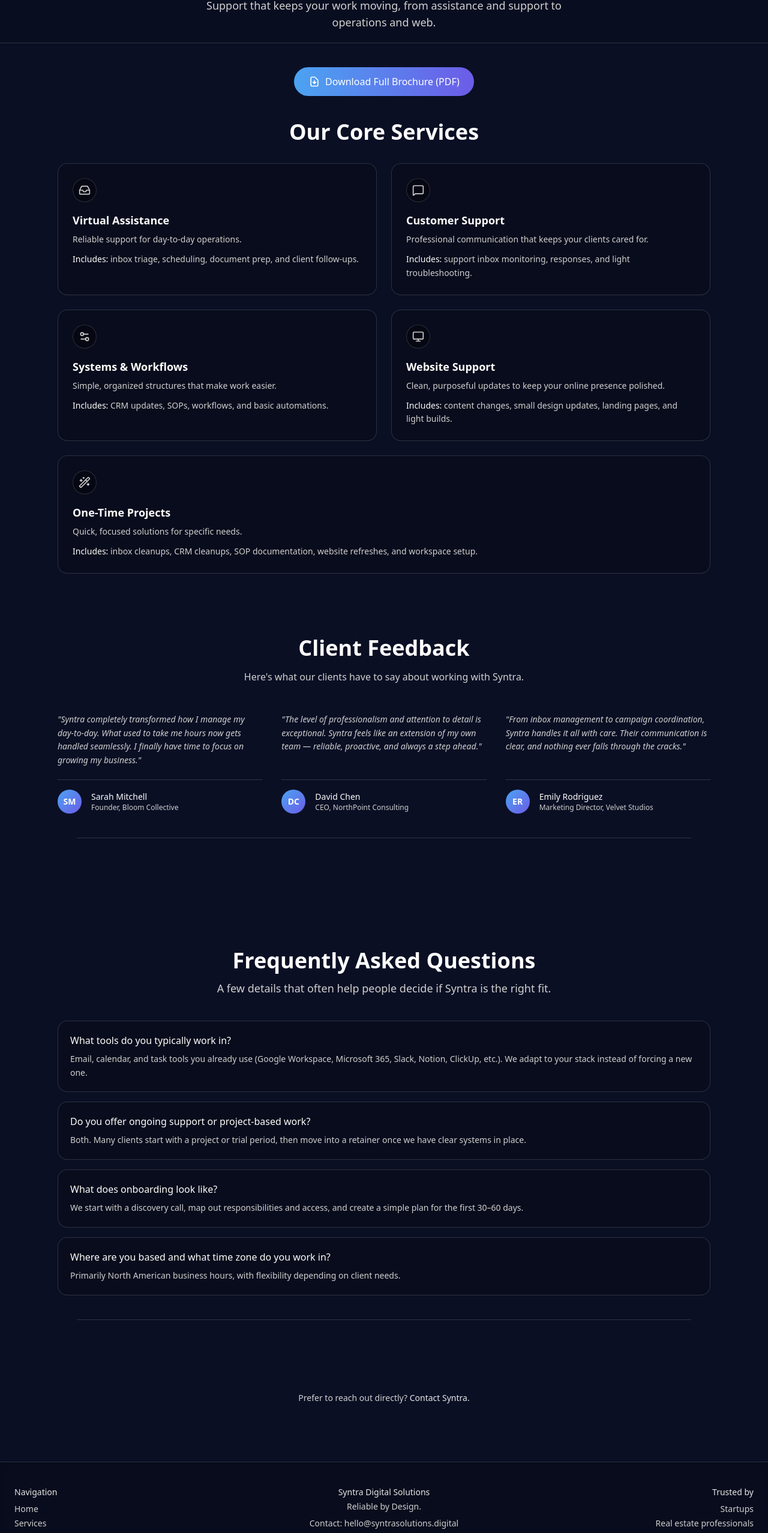
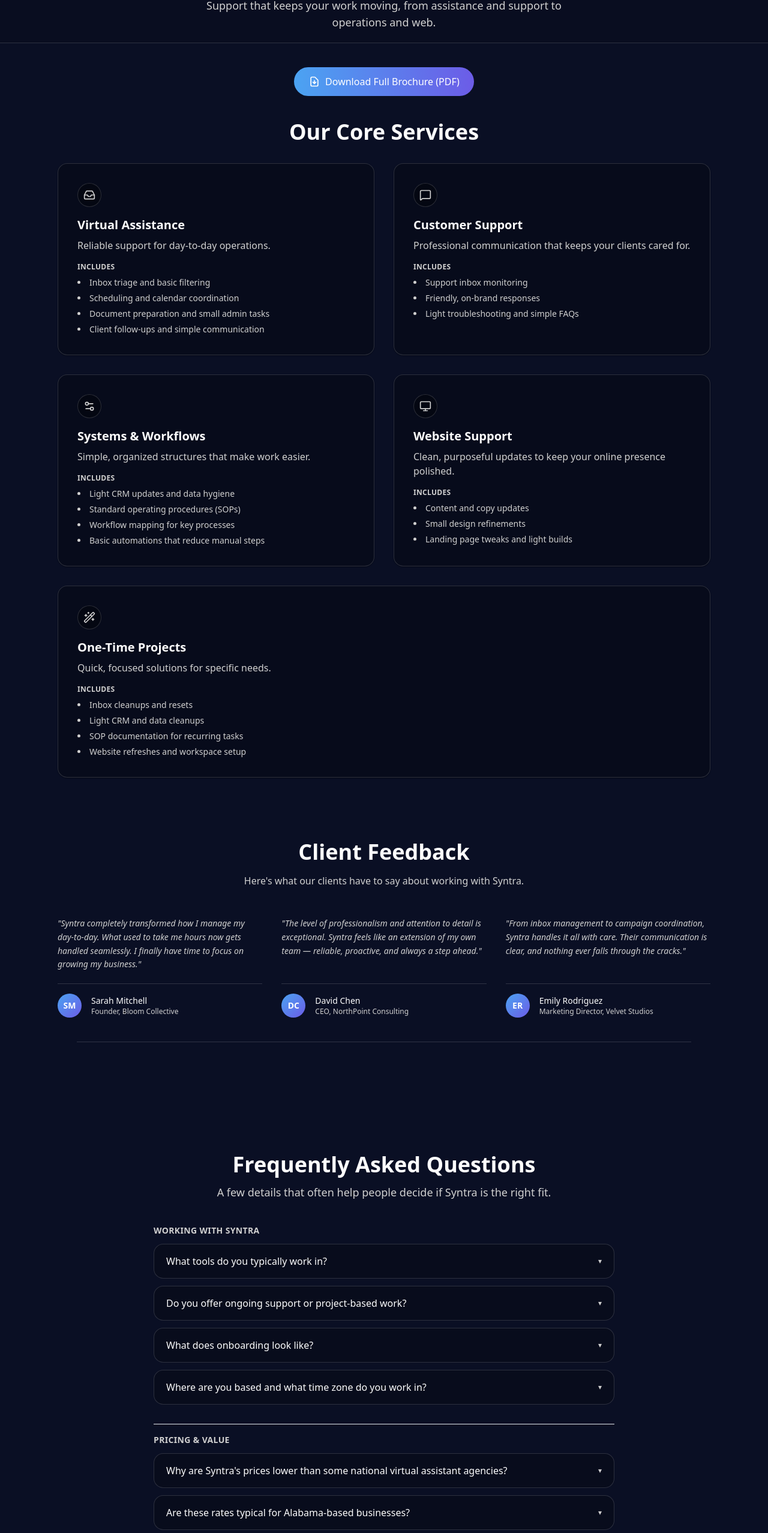
Before and after one commit to leeeeesamo/syntra-studio-site, a Next.js app: page /services in a window 1280 px wide. Shown: the part 230-2785 px from the top of the page at 60% size. Built offline with nearby package versions, Linux system fonts and the light colour scheme.

Commit message:
updated all icons on all pages; updated pricing and added faq questions

```diff
--- a/app/page.jsx
+++ b/app/page.jsx
@@ -2,7 +2,7 @@
 import HeroSection from "@/components/HeroSection";
 import ServicesSection from "@/components/ServicesSection";
 import HowItWorksSection from "@/components/HowItWorksSection";
-import { CheckCircle2, ListChecks, Link2, LayoutTemplate } from "lucide-react";
+import { CheckCircle2, ListChecks, Link2, LayoutTemplate, MessageSquare } from "lucide-react";
 
 export default function HomePage() {
   return (
@@ -77,7 +77,9 @@ export default function HomePage() {
 
         <div className="mt-10 grid gap-8 md:grid-cols-3">
           <div className="rounded-2xl bg-black/20 border border-[var(--syntra-border-soft)] p-6 text-left">
-            <div className="text-2xl">🗂️</div>
+            <div className="inline-flex h-9 w-9 items-center justify-center rounded-full bg-black/30 border border-[var(--syntra-border-soft)]">
+              <ListChecks className="w-5 h-5 text-[var(--syntra-text-muted)]" />
+            </div>
             <h3 className="mt-4 font-semibold text-lg text-[var(--syntra-heading)]">
               Structure
             </h3>
@@ -90,7 +92,9 @@ export default function HomePage() {
           </div>
 
           <div className="rounded-2xl bg-black/20 border border-[var(--syntra-border-soft)] p-6 text-left">
-            <div className="text-2xl">💬</div>
+            <div className="inline-flex h-9 w-9 items-center justify-center rounded-full bg-black/30 border border-[var(--syntra-border-soft)]">
+              <MessageSquare className="w-5 h-5 text-[var(--syntra-text-muted)]" />
+            </div>
             <h3 className="mt-4 font-semibold text-lg text-[var(--syntra-heading)]">
               Clear Communication
             </h3>
@@ -102,7 +106,9 @@ export default function HomePage() {
           </div>
 
           <div className="rounded-2xl bg-black/20 border border-[var(--syntra-border-soft)] p-6 text-left">
-            <div className="text-2xl">🤝</div>
+            <div className="inline-flex h-9 w-9 items-center justify-center rounded-full bg-black/30 border border-[var(--syntra-border-soft)]">
+              <CheckCircle2 className="w-5 h-5 text-[var(--syntra-text-muted)]" />
+            </div>
             <h3 className="mt-4 font-semibold text-lg text-[var(--syntra-heading)]">
               Genuine Care
             </h3>
--- a/app/services/page.jsx
+++ b/app/services/page.jsx
@@ -46,85 +46,113 @@ export default function ServicesPage() {
           </h2>
         </div>
 
-        <div className="mt-8 grid grid-cols-1 md:grid-cols-2 gap-6">
-          <article className="rounded-2xl bg-black/20 border border-[var(--syntra-border-soft)] p-6 text-left">
+        <div className="mt-8 grid grid-cols-1 md:grid-cols-2 gap-6 lg:gap-8">
+          {/* Virtual Assistance */}
+          <article className="rounded-2xl bg-black/25 border border-[var(--syntra-border-soft)] p-6 sm:p-7 md:p-8 text-left shadow-sm shadow-black/40 flex flex-col">
             <div className="mb-4 inline-flex h-10 w-10 items-center justify-center rounded-full bg-black/30 border border-[var(--syntra-border-soft)]">
               <Inbox className="w-5 h-5 text-[var(--syntra-text-muted)]" />
             </div>
-            <h3 className="text-lg font-semibold text-[var(--syntra-heading)]">
+            <h3 className="text-xl font-semibold text-[var(--syntra-heading)]">
               Virtual Assistance
             </h3>
-            <p className="mt-2 text-sm text-[var(--syntra-text-muted)]">
+            <p className="mt-2 text-sm sm:text-base text-[var(--syntra-text-muted)]">
               Reliable support for day-to-day operations.
             </p>
-            <p className="mt-3 text-sm text-[var(--syntra-text-muted)] leading-relaxed">
-              <span className="font-medium text-[var(--syntra-heading)]">Includes:</span> inbox triage,
-              scheduling, document prep, and client follow-ups.
+            <p className="mt-4 text-[11px] sm:text-xs font-semibold text-[var(--syntra-text-muted)] uppercase tracking-wide">
+              Includes
             </p>
+            <ul className="mt-2 space-y-1.5 text-sm text-[var(--syntra-text-muted)] list-disc list-inside">
+              <li>Inbox triage and basic filtering</li>
+              <li>Scheduling and calendar coordination</li>
+              <li>Document preparation and small admin tasks</li>
+              <li>Client follow-ups and simple communication</li>
+            </ul>
           </article>
 
-          <article className="rounded-2xl bg-black/20 border border-[var(--syntra-border-soft)] p-6 text-left">
+          {/* Customer Support */}
+          <article className="rounded-2xl bg-black/25 border border-[var(--syntra-border-soft)] p-6 sm:p-7 md:p-8 text-left shadow-sm shadow-black/40 flex flex-col">
             <div className="mb-4 inline-flex h-10 w-10 items-center justify-center rounded-full bg-black/30 border border-[var(--syntra-border-soft)]">
               <MessageSquare className="w-5 h-5 text-[var(--syntra-text-muted)]" />
             </div>
-            <h3 className="text-lg font-semibold text-[var(--syntra-heading)]">
+            <h3 className="text-xl font-semibold text-[var(--syntra-heading)]">
               Customer Support
             </h3>
-            <p className="mt-2 text-sm text-[var(--syntra-text-muted)]">
+            <p className="mt-2 text-sm sm:text-base text-[var(--syntra-text-muted)]">
               Professional communication that keeps your clients cared for.
             </p>
-            <p className="mt-3 text-sm text-[var(--syntra-text-muted)] leading-relaxed">
-              <span className="font-medium text-[var(--syntra-heading)]">Includes:</span> support inbox
-              monitoring, responses, and light troubleshooting.
+            <p className="mt-4 text-[11px] sm:text-xs font-semibold text-[var(--syntra-text-muted)] uppercase tracking-wide">
+              Includes
             </p>
+            <ul className="mt-2 space-y-1.5 text-sm text-[var(--syntra-text-muted)] list-disc list-inside">
+              <li>Support inbox monitoring</li>
+              <li>Friendly, on-brand responses</li>
+              <li>Light troubleshooting and simple FAQs</li>
+            </ul>
           </article>
 
-          <article className="rounded-2xl bg-black/20 border border-[var(--syntra-border-soft)] p-6 text-left">
+          {/* Systems & Workflows */}
+          <article className="rounded-2xl bg-black/25 border border-[var(--syntra-border-soft)] p-6 sm:p-7 md:p-8 text-left shadow-sm shadow-black/40 flex flex-col">
             <div className="mb-4 inline-flex h-10 w-10 items-center justify-center rounded-full bg-black/30 border border-[var(--syntra-border-soft)]">
               <Settings2 className="w-5 h-5 text-[var(--syntra-text-muted)]" />
             </div>
-            <h3 className="text-lg font-semibold text-[var(--syntra-heading)]">
+            <h3 className="text-xl font-semibold text-[var(--syntra-heading)]">
               Systems &amp; Workflows
             </h3>
-            <p className="mt-2 text-sm text-[var(--syntra-text-muted)]">
+            <p className="mt-2 text-sm sm:text-base text-[var(--syntra-text-muted)]">
               Simple, organized structures that make work easier.
             </p>
-            <p className="mt-3 text-sm text-[var(--syntra-text-muted)] leading-relaxed">
-              <span className="font-medium text-[var(--syntra-heading)]">Includes:</span> CRM updates, SOPs,
-              workflows, and basic automations.
+            <p className="mt-4 text-[11px] sm:text-xs font-semibold text-[var(--syntra-text-muted)] uppercase tracking-wide">
+              Includes
             </p>
+            <ul className="mt-2 space-y-1.5 text-sm text-[var(--syntra-text-muted)] list-disc list-inside">
+              <li>Light CRM updates and data hygiene</li>
+              <li>Standard operating procedures (SOPs)</li>
+              <li>Workflow mapping for key processes</li>
+              <li>Basic automations that reduce manual steps</li>
+            </ul>
           </article>
 
-          <article className="rounded-2xl bg-black/20 border border-[var(--syntra-border-soft)] p-6 text-left">
+          {/* Website Support */}
+          <article className="rounded-2xl bg-black/25 border border-[var(--syntra-border-soft)] p-6 sm:p-7 md:p-8 text-left shadow-sm shadow-black/40 flex flex-col">
             <div className="mb-4 inline-flex h-10 w-10 items-center justify-center rounded-full bg-black/30 border border-[var(--syntra-border-soft)]">
               <Monitor className="w-5 h-5 text-[var(--syntra-text-muted)]" />
             </div>
-            <h3 className="text-lg font-semibold text-[var(--syntra-heading)]">
+            <h3 className="text-xl font-semibold text-[var(--syntra-heading)]">
               Website Support
             </h3>
-            <p className="mt-2 text-sm text-[var(--syntra-text-muted)]">
+            <p className="mt-2 text-sm sm:text-base text-[var(--syntra-text-muted)]">
               Clean, purposeful updates to keep your online presence polished.
             </p>
-            <p className="mt-3 text-sm text-[var(--syntra-text-muted)] leading-relaxed">
-              <span className="font-medium text-[var(--syntra-heading)]">Includes:</span> content changes,
-              small design updates, landing pages, and light builds.
+            <p className="mt-4 text-[11px] sm:text-xs font-semibold text-[var(--syntra-text-muted)] uppercase tracking-wide">
+              Includes
             </p>
+            <ul className="mt-2 space-y-1.5 text-sm text-[var(--syntra-text-muted)] list-disc list-inside">
+              <li>Content and copy updates</li>
+              <li>Small design refinements</li>
+              <li>Landing page tweaks and light builds</li>
+            </ul>
           </article>
 
-          <article className="rounded-2xl bg-black/20 border border-[var(--syntra-border-soft)] p-6 text-left md:col-span-2">
+          {/* One-Time Projects */}
+          <article className="rounded-2xl bg-black/25 border border-[var(--syntra-border-soft)] p-6 sm:p-7 md:p-8 text-left shadow-sm shadow-black/40 flex flex-col md:col-span-2">
             <div className="mb-4 inline-flex h-10 w-10 items-center justify-center rounded-full bg-black/30 border border-[var(--syntra-border-soft)]">
               <Wand2 className="w-5 h-5 text-[var(--syntra-text-muted)]" />
             </div>
-            <h3 className="text-lg font-semibold text-[var(--syntra-heading)]">
+            <h3 className="text-xl font-semibold text-[var(--syntra-heading)]">
               One-Time Projects
             </h3>
-            <p className="mt-2 text-sm text-[var(--syntra-text-muted)]">
+            <p className="mt-2 text-sm sm:text-base text-[var(--syntra-text-muted)]">
               Quick, focused solutions for specific needs.
             </p>
-            <p className="mt-3 text-sm text-[var(--syntra-text-muted)] leading-relaxed">
-              <span className="font-medium text-[var(--syntra-heading)]">Includes:</span> inbox cleanups, CRM
-              cleanups, SOP documentation, website refreshes, and workspace setup.
+            <p className="mt-4 text-[11px] sm:text-xs font-semibold text-[var(--syntra-text-muted)] uppercase tracking-wide">
+              Includes
             </p>
+            <ul className="mt-2 space-y-1.5 text-sm text-[var(--syntra-text-muted)] list-disc list-inside">
+              <li>Inbox cleanups and resets</li>
+              <li>Light CRM and data cleanups</li>
+              <li>SOP documentation for recurring tasks</li>
+              <li>Website refreshes and workspace setup</li>
+            </ul>
           </article>
         </div>
       </section>
--- a/components/ServicesFAQ.jsx
+++ b/components/ServicesFAQ.jsx
@@ -1,4 +1,4 @@
-const faqs = [
+const workingFaqs = [
   {
     q: "What tools do you typically work in?",
     a: "Email, calendar, and task tools you already use (Google Workspace, Microsoft 365, Slack, Notion, ClickUp, etc.). We adapt to your stack instead of forcing a new one.",
@@ -17,6 +17,49 @@ const faqs = [
   },
 ];
 
+const pricingFaqs = [
+  {
+    q: "Why are Syntra's prices lower than some national virtual assistant agencies?",
+    a: "We intentionally keep our pricing approachable for small businesses and service-based professionals. Our goal is to provide high-quality support without the inflated overhead you see in large agencies. You receive dedicated, personalized service — not a rotating support team — and you only pay for what you actually need.",
+  },
+  {
+    q: "Are these rates typical for Alabama-based businesses?",
+    a: "Yes. Alabama small businesses generally invest $300–$1,500 per month for remote administrative or operational support. Our pricing aligns with local expectations while still reflecting the value of digital, operational, and website-focused support.",
+  },
+  {
+    q: "How do your prices compare to national VA/OBM providers?",
+    a: "Most national providers charge between $1,200–$2,500+ for similar monthly support. By comparison, Syntra's packages come in roughly 10–25% below national averages, keeping our services competitive while maintaining strong value and expertise.",
+  },
+  {
+    q: "Do lower prices mean lower quality?",
+    a: "Not at all. We operate with lower overhead and streamlined systems, which lets us offer competitive pricing without sacrificing quality. Our focus is on reliability, proactive support, and clear communication — not volume-based agency work.",
+  },
+  {
+    q: "Can your prices increase as my business grows?",
+    a: "Only if your workload increases beyond your current package. We review needs together and adjust as your operations evolve, and you'll never be pushed into a higher tier unless it genuinely makes sense for your work level.",
+  },
+  {
+    q: "Do you offer hourly rates?",
+    a: "Syntra does not rely on hourly billing, but certain project-based or overflow tasks can be quoted hourly when needed. Our standard model is retainer-based because it gives you predictable monthly support and fewer surprises.",
+  },
+  {
+    q: "What makes Syntra more cost-effective than hiring an employee?",
+    a: "With Syntra, you avoid payroll taxes, benefits, and insurance costs, and you don't pay for downtime during slow periods. You get flexible support that scales with your workload and only pay for the services you actually use — not a full-time seat.",
+  },
+  {
+    q: "Do you offer custom packages if none of your tiers fit my budget?",
+    a: "Yes. We can create a custom package that fits your needs and stays below your maximum monthly spend. This flexibility helps new or small businesses access high-quality support without stretching their budget.",
+  },
+  {
+    q: "Are these startup-friendly prices permanent?",
+    a: "This pricing model was intentionally designed for Syntra's startup phase — approachable, sustainable, and competitive. As client volume, demand, and expertise grow, pricing may adjust in small increments, but early clients benefit from price protection and loyalty-style pricing.",
+  },
+  {
+    q: "How do I know which package is the best value for me?",
+    a: "A quick discovery call helps identify where your time is slipping and what tasks need the most support. From there, we recommend the package that gives you the best balance of coverage and affordability — without overselling or overscoping.",
+  },
+];
+
 export default function ServicesFAQ() {
   return (
     <section className="py-20 px-4 sm:px-6 lg:px-8 max-w-6xl mx-auto">
@@ -27,20 +70,62 @@ export default function ServicesFAQ() {
         A few details that often help people decide if Syntra is the right fit.
       </p>
 
-      <div className="space-y-4">
-        {faqs.map((item) => (
-          <div
+      <div className="space-y-8 max-w-3xl mx-auto">
+        <div>
+          <h3 className="text-xs sm:text-sm font-semibold tracking-wide uppercase text-[var(--syntra-text-muted)]">
+            Working with Syntra
+          </h3>
+          <div className="mt-3 space-y-3">
+            {workingFaqs.map((item) => (
+              <details
                 key={item.q}
-            className="rounded-2xl bg-black/20 border border-[var(--syntra-border-soft)] p-5"
+                className="group rounded-2xl bg-black/20 border border-[var(--syntra-border-soft)] px-4 py-3 sm:px-5 sm:py-4"
               >
-            <h3 className="font-medium text-[var(--syntra-heading)] text-sm sm:text-base mb-2">
+                <summary className="flex items-center justify-between cursor-pointer list-none">
+                  <h4 className="font-medium text-[var(--syntra-heading)] text-sm sm:text-base pr-4">
                     {item.q}
-            </h3>
+                  </h4>
+                  <span className="ml-2 text-xs text-[var(--syntra-text-muted)] transition-transform group-open:rotate-180">
+                    ▾
+                  </span>
+                </summary>
+                <div className="mt-3">
                   <p className="text-[var(--syntra-text-muted)] text-sm leading-relaxed">
                     {item.a}
                   </p>
                 </div>
+              </details>
             ))}
+          </div>
+        </div>
+
+        <div className="pt-4 border-t border-[var(--syntra-border-soft)]/60">
+          <h3 className="text-xs sm:text-sm font-semibold tracking-wide uppercase text-[var(--syntra-text-muted)]">
+            Pricing &amp; Value
+          </h3>
+          <div className="mt-3 space-y-3">
+            {pricingFaqs.map((item) => (
+              <details
+                key={item.q}
+                className="group rounded-2xl bg-black/20 border border-[var(--syntra-border-soft)] px-4 py-3 sm:px-5 sm:py-4"
+              >
+                <summary className="flex items-center justify-between cursor-pointer list-none">
+                  <h4 className="font-medium text-[var(--syntra-heading)] text-sm sm:text-base pr-4">
+                    {item.q}
+                  </h4>
+                  <span className="ml-2 text-xs text-[var(--syntra-text-muted)] transition-transform group-open:rotate-180">
+                    ▾
+                  </span>
+                </summary>
+                <div className="mt-3">
+                  <p className="text-[var(--syntra-text-muted)] text-sm leading-relaxed">
+                    {item.a}
+                  </p>
+                </div>
+              </details>
+            ))}
+          </div>
+        </div>
       </div>
 
       <div className="mt-10 border-t border-[var(--syntra-border-soft)] max-w-5xl mx-auto" />
--- a/components/ServicesSection.jsx
+++ b/components/ServicesSection.jsx
@@ -1,4 +1,5 @@
 import Link from "next/link";
+import { Inbox, MessageSquare, Settings2, Monitor } from "lucide-react";
 
 const services = [
   {
@@ -7,7 +8,7 @@ const services = [
     body:
       'Inbox, calendars, travel, vendor coordination, and project admin handled with proactive communication.',
     badge: 'Founders & execs',
-    icon: '🗂️',
+    Icon: Inbox,
   },
   {
     title: 'Customer Service Support',
@@ -15,7 +16,7 @@ const services = [
     body:
       'Email, chat, and phone support with a calm, empathetic tone and documented processes for your team.',
     badge: 'CX & retention',
-    icon: '💬',
+    Icon: MessageSquare,
   },
   {
     title: 'Operations & Systems Support',
@@ -23,7 +24,7 @@ const services = [
     body:
       'Internal workflows, documentation, reporting, and back-office ops that keep everything moving.',
     badge: 'Ops & systems',
-    icon: '⚙️',
+    Icon: Settings2,
   },
   {
     title: 'Web Design & Digital Presence',
@@ -31,7 +32,7 @@ const services = [
     body:
       'Clean, responsive sites that reflect your brand and make it easy for clients and customers to work with you.',
     badge: 'Web & brand',
-    icon: '🌐',
+    Icon: Monitor,
   },
 ];
 
@@ -46,7 +47,9 @@ export default function ServicesSection() {
       </p>
 
       <div className="grid grid-cols-1 md:grid-cols-2 gap-6">
-        {services.map((service) => (
+        {services.map((service) => {
+          const Icon = service.Icon;
+          return (
           <Link
             key={service.title}
             href={service.href}
@@ -56,7 +59,9 @@ export default function ServicesSection() {
               className="rounded-2xl bg-black/20 border border-[var(--syntra-border-soft)] p-5 flex flex-col gap-3 shadow-md transition-transform transition-colors group-hover:-translate-y-0.5 group-hover:border-white/40"
             >
               <div className="flex items-center gap-3">
-                <span className="text-2xl">{service.icon}</span>
+                <div className="inline-flex h-9 w-9 items-center justify-center rounded-full bg-black/30 border border-[var(--syntra-border-soft)]">
+                  <Icon className="w-5 h-5 text-[var(--syntra-text-muted)]" />
+                </div>
               </div>
               <h3 className="font-semibold text-lg text-[var(--syntra-heading)]">
                 {service.title}
@@ -66,7 +71,7 @@ export default function ServicesSection() {
               </p>
             </article>
           </Link>
-        ))}
+        );})}
       </div>
 
       <div className="mt-10 border-t border-[var(--syntra-border-soft)] max-w-5xl mx-auto" />
```
Also changed, not shown: components/SyntraStudioLaunchDeck.jsx (+14 -4 lines). Lines whose indentation alone changed are shown as unchanged.
